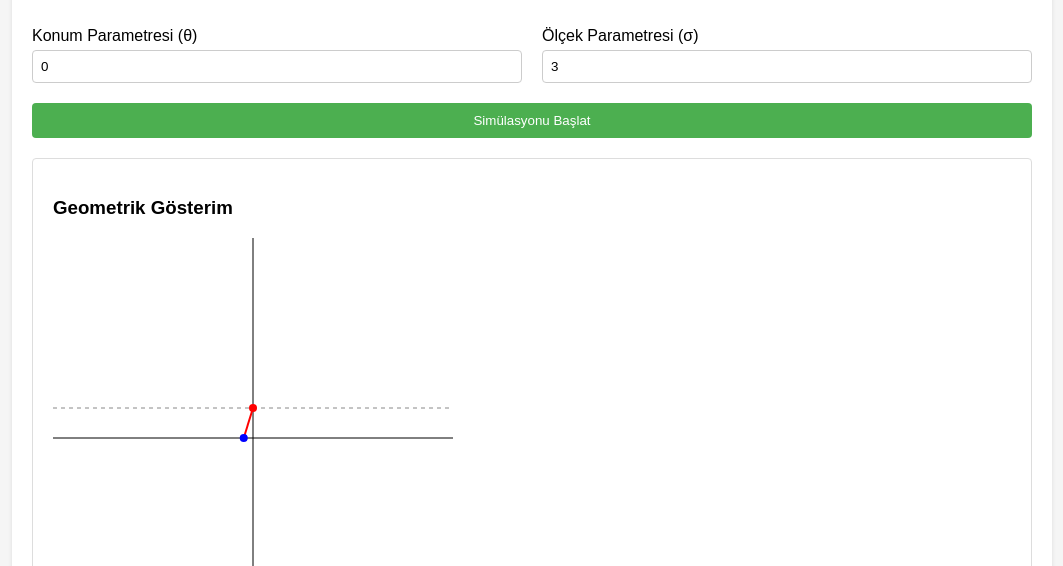
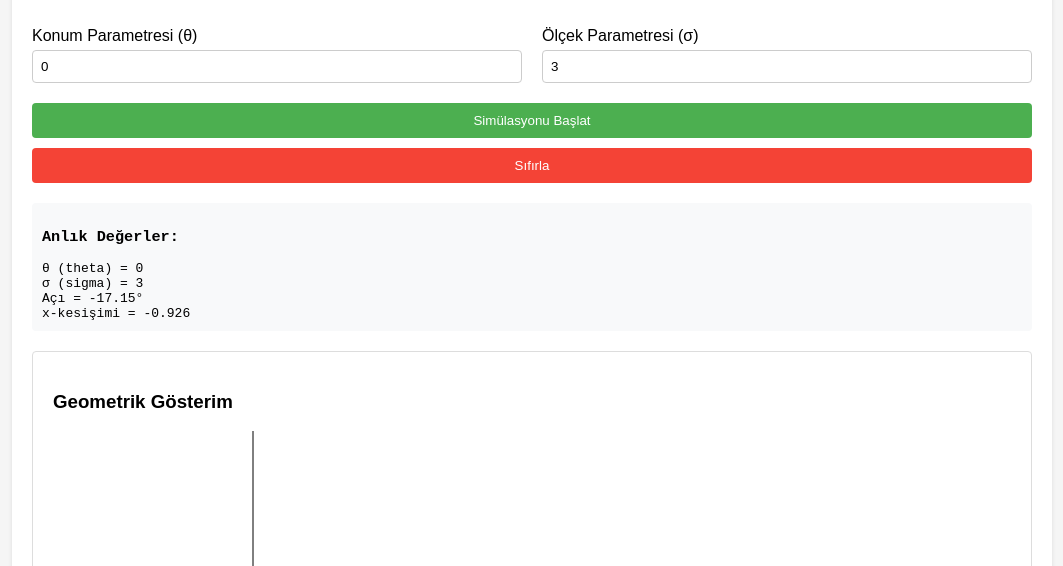
Before and after one commit to ozaytac/cd, a plain HTML site: page index.html in a window 1280 px wide. Shown: the part 234-800 px from the top of the page, without its empty margins (108-1171 px from the left). Drawn offline with Linux system fonts and the light colour scheme.

Commit message:
Update index.html

```diff
--- a/index.html
+++ b/index.html
@@ -4,6 +4,7 @@
     <title>Cauchy Dağılımı Görselleştiricisi</title>
     <meta charset="UTF-8">
     <style>
+        /* Previous styles remain the same */
         body {
             font-family: Arial, sans-serif;
             margin: 0;
@@ -48,16 +49,30 @@
             border: none;
             border-radius: 4px;
             cursor: pointer;
-            margin-bottom: 20px;
+            margin-bottom: 10px;
         }
         button:hover {
             background: #45a049;
+        }
+        button.reset {
+            background: #f44336;
+            margin-bottom: 20px;
+        }
+        button.reset:hover {
+            background: #da190b;
         }
         .visualization {
             border: 1px solid #ddd;
             padding: 20px;
             border-radius: 4px;
             margin-bottom: 20px;
+        }
+        .current-values {
+            background: #f8f9fa;
+            padding: 10px;
+            border-radius: 4px;
+            margin-bottom: 20px;
+            font-family: monospace;
         }
         .histogram {
             border: 1px solid #ddd;
@@ -103,6 +118,14 @@
         </div>
 
         <button id="toggleButton">Simülasyonu Başlat</button>
+        <button id="resetButton" class="reset">Sıfırla</button>
+
+        <div class="current-values">
+            <h3>Anlık Değerler:</h3>
+            <div id="currentValues">
+                Henüz örnek üretilmedi
+            </div>
+        </div>
 
         <div class="visualization">
             <h3>Geometrik Gösterim</h3>
@@ -123,13 +146,14 @@
         let samples = [];
         let isRunning = false;
         let animationId;
+        let lastAngle = 0;
+        let lastIntercept = 0;
 
         const svg = document.getElementById('geometricView');
         const SCALE = 10;
         const CENTER_X = 200;
         const CENTER_Y = 200;
 
-        // Initialize SVG
         function initSVG() {
             svg.innerHTML = `
                 <line x1="0" y1="200" x2="400" y2="200" stroke="black" />
@@ -142,17 +166,29 @@
             const sigma = parseFloat(document.getElementById('sigma').value);
             const angle = (Math.random() - 0.5) * Math.PI;
             const xIntercept = theta + sigma * Math.tan(angle);
+            lastAngle = angle;
+            lastIntercept = xIntercept;
             return { angle, xIntercept };
+        }
+
+        function updateCurrentValues() {
+            const theta = parseFloat(document.getElementById('theta').value);
+            const sigma = parseFloat(document.getElementById('sigma').value);
+            const angleDegrees = (lastAngle * 180 / Math.PI).toFixed(2);
+            document.getElementById('currentValues').innerHTML = `
+                θ (theta) = ${theta}<br>
+                σ (sigma) = ${sigma}<br>
+                Açı = ${angleDegrees}°<br>
+                x-kesişimi = ${lastIntercept.toFixed(3)}
+            `;
         }
 
         function updateVisualization() {
             const theta = parseFloat(document.getElementById('theta').value);
             const sigma = parseFloat(document.getElementById('sigma').value);
 
-            // Update SVG
             initSVG();
 
-            // Add sigma line
             svg.innerHTML += `
                 <line
                     x1="0"
@@ -164,7 +200,6 @@
                 />
             `;
 
-            // Add current point and line
             const sample = generateSample();
             if (samples.length < MAX_SAMPLES) {
                 samples.push(sample.xIntercept);
@@ -195,6 +230,7 @@
                 />
             `;
 
+            updateCurrentValues();
             updateHistograms();
             document.getElementById('sampleCount').textContent = samples.length;
 
@@ -240,6 +276,19 @@
             });
         }
 
+        function resetSimulation() {
+            isRunning = false;
+            samples = [];
+            lastAngle = 0;
+            lastIntercept = 0;
+            document.getElementById('toggleButton').textContent = 'Simülasyonu Başlat';
+            document.getElementById('currentValues').innerHTML = 'Henüz örnek üretilmedi';
+            cancelAnimationFrame(animationId);
+            initSVG();
+            updateHistograms();
+            document.getElementById('sampleCount').textContent = '0';
+        }
+
         document.getElementById('toggleButton').addEventListener('click', function() {
             isRunning = !isRunning;
             this.textContent = isRunning ? 'Simülasyonu Durdur' : 'Simülasyonu Başlat';
@@ -249,6 +298,8 @@
                 cancelAnimationFrame(animationId);
             }
         });
+
+        document.getElementById('resetButton').addEventListener('click', resetSimulation);
 
         ['theta', 'sigma'].forEach(id => {
             document.getElementById(id).addEventListener('change', () => {
```
